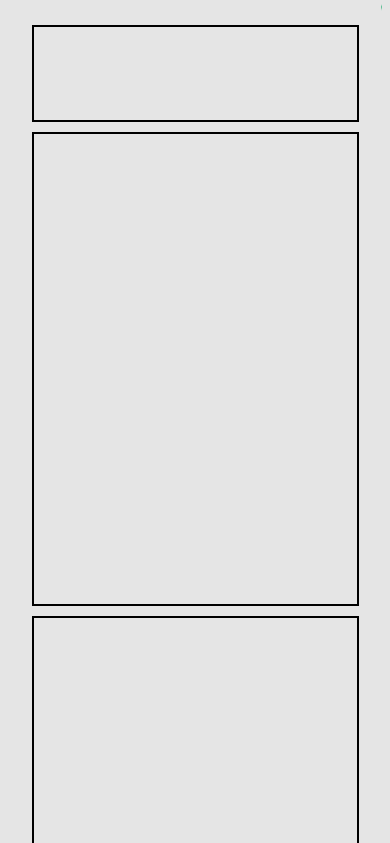
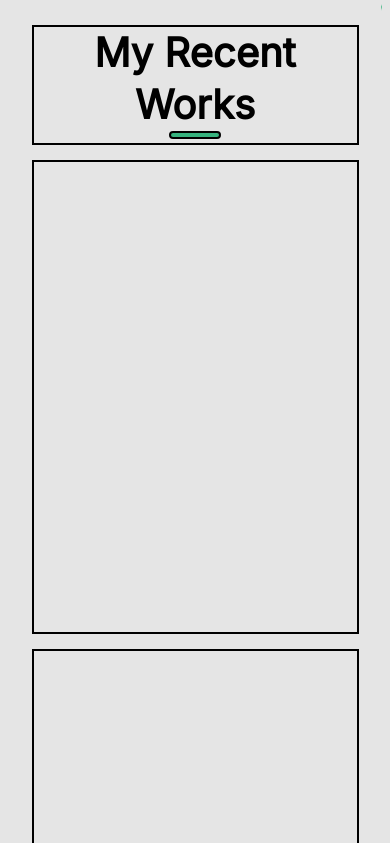
Before and after one commit to Thoth1111/Alwyn_Portfolio, a website: page Index.html in a window 390 px wide. Shown: the part 801-1644 px from the top of the page. Drawn offline with Linux system fonts and the light colour scheme.

Commit message:
Add content and design to intro grid item

```diff
--- a/Index.html
+++ b/Index.html
@@ -39,19 +39,20 @@
         </div>
     </div>
     <div class="grid-container">
-        <div class="item">
+        <div class="intro">
+            <h2>My Recent Works</h2>
+            <div id="indicator"></div>
+        </div>
+        <div class="work-section">
 
         </div>
-        <div class="item">
+        <div class="about-me">
 
         </div>
-        <div class="item">
+        <div class="skills">
 
         </div>
-        <div class="item">
-
-        </div>
-        <div class="item">
+        <div class="form">
 
         </div>
     </div>
--- a/style.css
+++ b/style.css
@@ -92,11 +92,27 @@
   .grid-container {
     display: grid;
     grid-template-columns: 327px;
-    grid-template-rows: 97px 474px 333px 1106px 900px;
-    grid-gap: 10px;
+    grid-template-rows: 120px 474px 333px 1106px 900px;
+    grid-gap: 15px;
     justify-content: center;
   }
-  .item {
+  .grid-container div {
     border: 2px solid black;
   }
+  .intro {
+    display: flex;
+    flex-direction: column;
+    justify-items: center;
+    align-items: center;
+  }
+  .intro h2 {
+    margin: 0px;
+  }
+  #indicator {
+    height: 4px;
+    width: 48px;
+    top: 121px;
+    border-radius: 24px;
+    background-color: #36b37e;
+  }
 }
```
